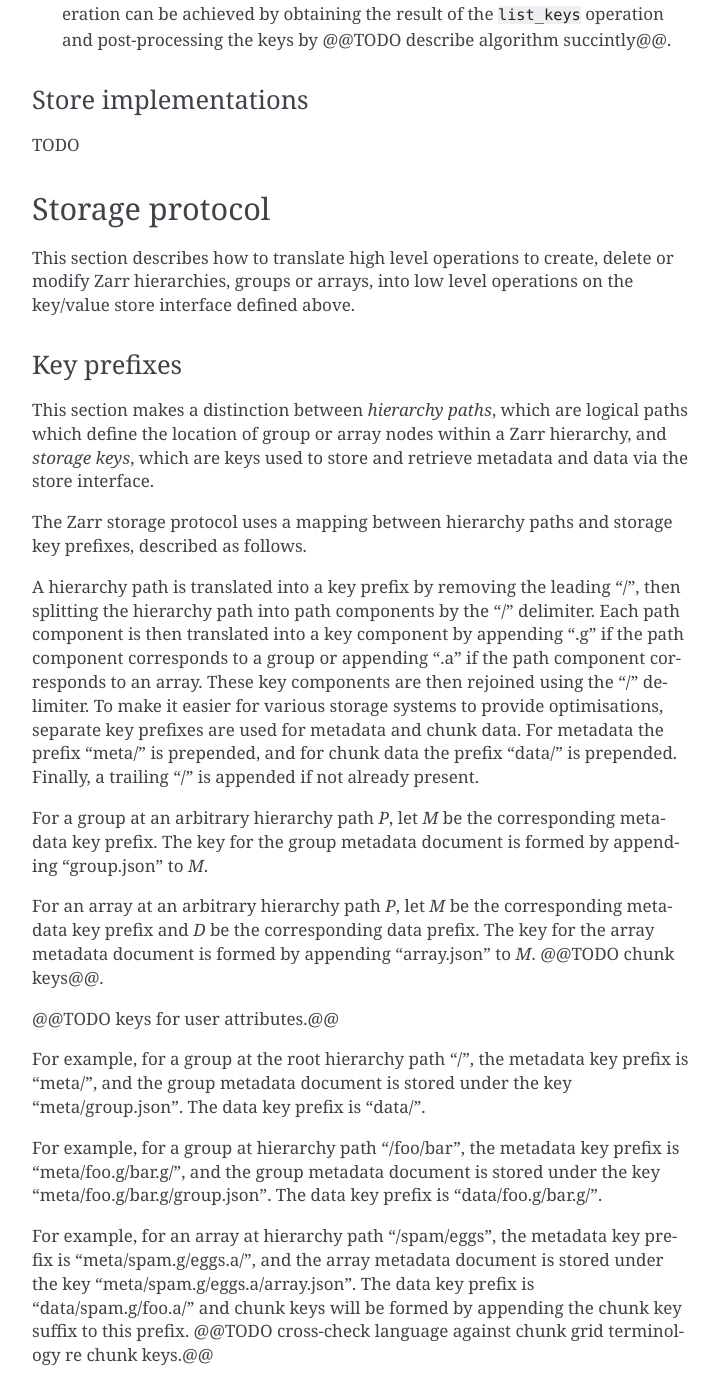
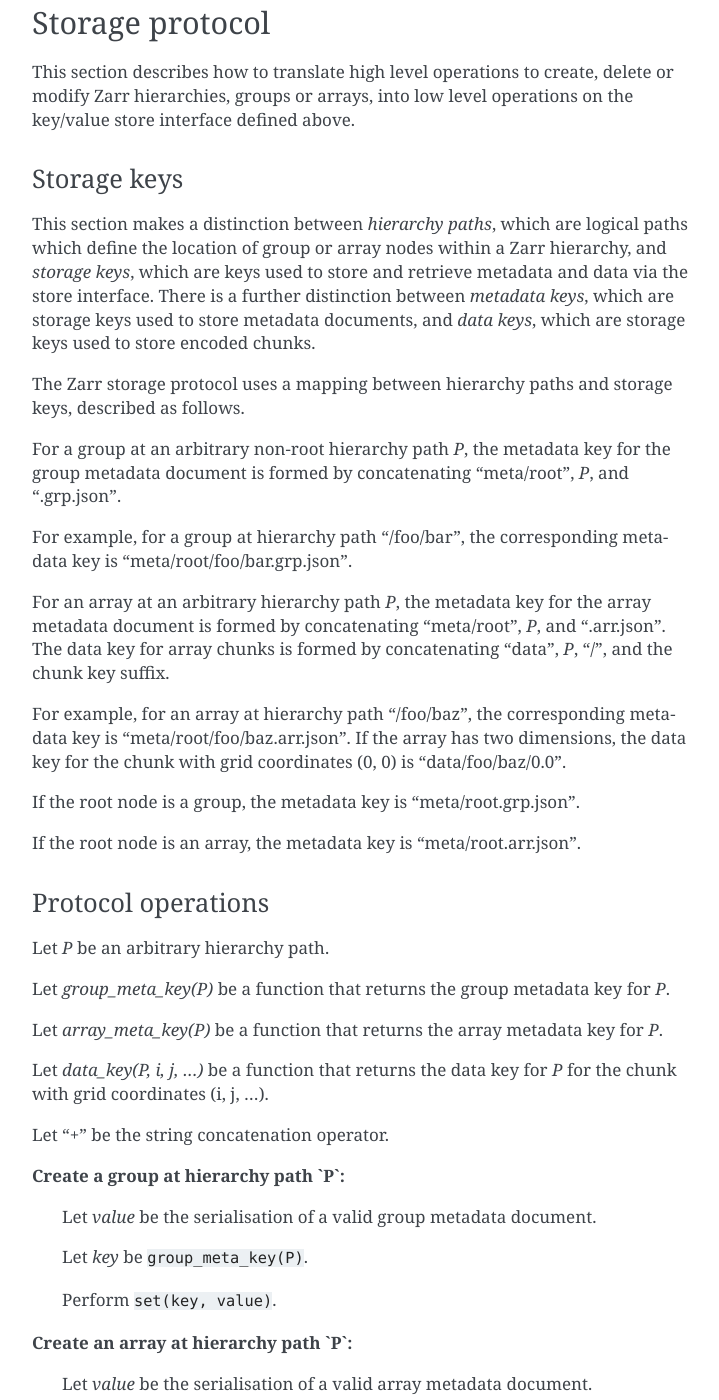
Before and after one commit to zarr-developers/zarr-specs, a Sphinx documentation site: the page built from docs/protocol/core/v3.0.rst, in a window 1280 px wide and 1400 px high, scrolled down 4458 px. Shown: the whole window, without its empty margins (388-1107 px from the left). Built offline with Sphinx 7.4.7, drawn with Linux system fonts in a browser that asks for light colours; some of the changed text lies outside the part shown.

Commit message:
change key formation, simplify

```diff
--- a/docs/protocol/core/v3.0.rst
+++ b/docs/protocol/core/v3.0.rst
@@ -166,65 +166,54 @@ assumed that the store holds (`key`, `value`) pairs, with only one
 such pair for any given `key`. I.e., a store is a mapping from keys to
 values.
 
-The following operations are required:
+The following operations are **required**:
 
-``set_value`` - Store a (`key`, `value`) pair.
+``set`` - Store a (`key`, `value`) pair.
 
     | Parameters: `key`, `value`
     | Output: none
 
-``get_value`` - Retrieve the `value` associated with a given `key`.
+``get`` - Retrieve the `value` associated with a given `key`.
 
     | Parameters: `key`
     | Output: `value`
 
-``list_keys`` - Retrieve all `keys` in the store.
+``del`` - Delete the given key/value pair from the store.
+
+    | Parameters: `key`
+    | Output: none
+
+``list`` - Retrieve all `keys` in the store.
 
     | Parameters: none
     | Output: set of `keys`
 
-``contains_key`` - Determine if the store contains a given `key`.
+The following operations are **optional**, but if provided may be used
+by an implementation of this protocol to optimise some operations:
 
-    | Parameters: `key`
-    | Output: True or False
+``listpre`` - Retrieve all keys with a given prefix.
 
-The following operations are optional, but if provided may be used by
-an implementation of this protocol to optimise some operations:
+    | Parameters: `prefix`
+    | Output: set of `keys` with the given `prefix`
 
-``list_keys_with_prefix`` - Retrieve all keys with a given prefix.
+    For example, if a store contains the keys "a/b" and "a/c", then
+    ``listpre("a/")`` would return "a/b" and "a/c".
 
-    | Parameters: `key` prefix
+    If ``listpre`` is not supported, fallback to ``list`` with
+    post-processing of the results.
+
+``listdir`` - Retrieve all keys with a given prefix and which do not
+contain "/" after the prefix. (Analogous to listing "files" in a
+"directory".)
+
+    | Parameters: `prefix`
     | Output: set of `keys`
 
-    If not supported, this operation can be achieved by using
-    `list_keys` then filtering the resulting set of keys to those with
-    the given prefix.
+    For example, if a store contains the keys "a/b", "a/c", "a/d/e",
+    then ``listdir("a/")`` would return "a/b" and "a/c".
 
-``list_prefixes`` - Retrieve all key prefixes which themselves have a
-given prefix, assuming the delimiter "/".
-
-    | Parameters: `key` prefix
-    | Output: set of `key` prefixes
-
-    For example, if a store contains the keys "a/b", "a/c", "d", "e",
-    "e/f", then ``list_prefixes("")`` would return "a/" and "e/".
-
-    For example, if a store contains the keys "foo/bar/baz" and
-    "foo/spam/eggs" then ``list_prefixes("")`` would return "foo/",
-    and ``list_prefixes("foo/")`` would return "foo/bar/" and
-    "foo/spam/".
-
-    The ``list_prefixes`` operation, if available, allows keys to be
-    queried in a similar manner to how directories on a file system
-    can be listed, although note that there is no requirement for a
-    store implementation to use a file system or to be aware of any
-    structure within the keys or attach any special meaning to the "/"
-    character within keys.
-
-    If the ``list_prefixes`` operation is not supported by a store then
-    the same operation can be achieved by obtaining the result of the
-    ``list_keys`` operation and post-processing the keys by @@TODO
-    describe algorithm succintly@@.
+    If ``listdir`` is not supported, fallback to ``listpre`` with
+    post-processing of the results.
 
 
 Store implementations
@@ -240,129 +229,110 @@ This section describes how to translate high level operations to
 create, delete or modify Zarr hierarchies, groups or arrays, into low
 level operations on the key/value store interface defined above.
 
-Key prefixes
+Storage keys
 ~~~~~~~~~~~~
 
 This section makes a distinction between `hierarchy paths`, which are
 logical paths which define the location of group or array nodes within
 a Zarr hierarchy, and `storage keys`, which are keys used to store and
-retrieve metadata and data via the store interface.
+retrieve metadata and data via the store interface. There is a further
+distinction between `metadata keys`, which are storage keys used to
+store metadata documents, and `data keys`, which are storage keys used
+to store encoded chunks.
 
 The Zarr storage protocol uses a mapping between hierarchy paths and
-storage key prefixes, described as follows.
+storage keys, described as follows.
 
-A hierarchy path is translated into a key prefix by removing the
-leading "/", then splitting the hierarchy path into path components by
-the "/" delimiter. Each path component is then translated into a key
-component by appending ".g" if the path component corresponds to a
-group or appending ".a" if the path component corresponds to an
-array. These key components are then rejoined using the "/"
-delimiter. To make it easier for various storage systems to provide
-optimisations, separate key prefixes are used for metadata and chunk
-data. For metadata the prefix "meta/" is prepended, and for chunk data
-the prefix "data/" is prepended. Finally, a trailing "/" is appended
-if not already present.
+For a group at an arbitrary non-root hierarchy path `P`, the metadata
+key for the group metadata document is formed by concatenating
+"meta/root", `P`, and ".grp.json".
 
-For a group at an arbitrary hierarchy path `P`, let `M` be the
-corresponding metadata key prefix. The key for the group metadata
-document is formed by appending "group.json" to `M`.
+For example, for a group at hierarchy path "/foo/bar", the
+corresponding metadata key is "meta/root/foo/bar.grp.json".
 
-For an array at an arbitrary hierarchy path `P`, let `M` be the
-corresponding metadata key prefix and `D` be the corresponding data
-prefix. The key for the array metadata document is formed by appending
-"array.json" to `M`. @@TODO chunk keys@@.
+For an array at an arbitrary hierarchy path `P`, the metadata key for
+the array metadata document is formed by concatenating "meta/root",
+`P`, and ".arr.json". The data key for array chunks is formed by
+concatenating "data", `P`, "/", and the chunk key suffix.
 
-@@TODO keys for user attributes.@@
+For example, for an array at hierarchy path "/foo/baz", the
+corresponding metadata key is "meta/root/foo/baz.arr.json". If the
+array has two dimensions, the data key for the chunk with grid
+coordinates (0, 0) is "data/foo/baz/0.0".
 
-For example, for a group at the root hierarchy path "/", the metadata
-key prefix is "meta/", and the group metadata document is stored under
-the key "meta/group.json". The data key prefix is "data/".
+If the root node is a group, the metadata key is "meta/root.grp.json".
 
-For example, for a group at hierarchy path "/foo/bar", the metadata
-key prefix is "meta/foo.g/bar.g/", and the group metadata document is
-stored under the key "meta/foo.g/bar.g/group.json". The data key
-prefix is "data/foo.g/bar.g/".
-
-For example, for an array at hierarchy path "/spam/eggs", the metadata
-key prefix is "meta/spam.g/eggs.a/", and the array metadata document
-is stored under the key "meta/spam.g/eggs.a/array.json". The data key
-prefix is "data/spam.g/foo.a/" and chunk keys will be formed by
-appending the chunk key suffix to this prefix. @@TODO cross-check
-language against chunk grid terminology re chunk keys.@@
+If the root node is an array, the metadata key is
+"meta/root.arr.json".
 
 
 Protocol operations
 ~~~~~~~~~~~~~~~~~~~
 
-@@TODO generalise so this section can be normative, plus examples.@@
+Let `P` be an arbitrary hierarchy path.
 
-Let `P` be an arbitrary hierarchy path. Let `meta_key_prefix(P)` be a
-function that returns the metadata key prefix for `P`, and let
-`data_key_prefix(P)` be a function that returns the data key prefix
-for `P`. Let "+" be the string concatenation operator.
+Let `group_meta_key(P)` be a function that returns the group metadata
+key for `P`.
 
-**Create a group at hierarchy path `P`.**
+Let `array_meta_key(P)` be a function that returns the array metadata
+key for `P`.
+
+Let `data_key(P, i, j, ...)` be a function that returns the data key
+for `P` for the chunk with grid coordinates (i, j, ...).
+
+Let "+" be the string concatenation operator.
+
+**Create a group at hierarchy path `P`:**
 
     Let `value` be the serialisation of a valid group metadata
-    document. Let `key` be ``meta_key_prefix(P) +
-    "group.json"``. Invoke ``set_value(key, value)``.
+    document.
 
-    For example, if `P` is the root hierarchy path "/", invoke
-    ``set_value("meta/group.json", value)``.
+    Let `key` be ``group_meta_key(P)``.
 
-    For example, if `P` is the hierarchy path "/foo/bar", invoke
-    ``set_value("meta/foo.g/bar.g/group.json", value)``.
+    Perform ``set(key, value)``.
 
-    When a group is created at path `P` where `P` is not the root
-    hierarchy path, then it is **not** necessary to check if groups
-    already exist at all ancestor paths of `P`. For example, if `P` is
-    "/foo/bar", it is not necessary to check if groups exist at paths
-    "/" and "/foo", nor is it necessary to create groups at these
-    ancestor paths if they do not exist. Explicitly creating a group
-    at a non-root path `P` implicitly creates groups at all ancestor
-    paths if they have not been explicitly created.
-
-**Create an array at hierarchy path "/spam/eggs".**
+**Create an array at hierarchy path `P`:**
 
     Let `value` be the serialisation of a valid array metadata
-    document. Invoke ``set_value("meta/spam.g/eggs.a/array.json",
-    value)``.
+    document.
 
-**List children of the group at hierarchy root path "/".**
+    Let `key` be ``array_meta_key(P)``.
 
-    Let `prefixes` be the result of invoking
-    ``list_prefixes("meta/")``. @@TODO finish this.
+    Perform ``set(key, value)``.
+
+**List children of the group at hierarchy path `P`.**
+
+    Let `prefix` = "meta/root" + `P` + "/".
+
+    Let `keys` = ``listdir(prefix)``.
+
+    Hierarchy paths for child arrays are obtained by filtering `keys`
+    to retain only those ending in ".arr.json", then stripping the
+    leading "meta/root" and trailing ".arr.json" from each.
+
+    Hierarchy paths for child groups are obtained by filtering `keys`
+    to retain only those ending in ".grp.json", then stripping the
+    leading "meta/root" and trailing ".grp.json" from each.
+
+    Note that it is not necessary to retrieve the metadata documents
+    for any of these child arrays or groups. The existence of the
+    nodes can be inferred from the presence of the keys.
 
 **List all nodes in a hierarchy.**
 
-    @@TODO better explanation@@. List all keys in the store with
-    prefix "meta/". Collect all array nodes by filtering for keys
-    ending in "array.json" and reconstructing their hierarchy
-    path. Collect all explicit group nodes by filtering for keys
-    ending in "group.json" and reconstructing their hierarchy
-    paths. Collect all implicit group nodes.
+    Let `keys` = ``listpre("meta/root/")``.
 
-**Delete an array at path "/spam/eggs".**
+    Hierarchy paths for array nodes are obtained by filtering `keys`
+    to retain only those ending in ".arr.json", then stripping the
+    leading "meta/root" and trailing ".arr.json" from each.
 
-    @@TODO better explanation@@. Delete all keys with the prefix
-    "meta/spam.g/eggs.a/". Delete all keys with the prefix
-    "data/spam.g/eggs.a/".
+    Hierarchy paths for group nodes are obtained by filtering `keys`
+    to retain only those ending in ".grp.json", then stripping the
+    leading "meta/root" and trailing ".grp.json" from each.
 
-**Delete a group at path "/foo/bar".**
+    @@TODO explain something about implicit groups.@@
 
-    @@TODO better explanation@@. Delete all keys with the prefix
-    "meta/foo.g/bar.g/". Delete all keys with the prefix
-    "data/foo.g/bar.g".
-
-**Replace an existing array at path "/spam/eggs" with a new array.**
-
-    @@TODO
-
-**Replace an existing array at path "/spam/eggs" with a new grouop.**
-
-    @@TODO
-
-**Replace an existing group at path "/foo/bar" with a new array.**
+**Delete a node at path `P`.**
 
     @@TODO
 
@@ -374,22 +344,16 @@ for `P`. Let "+" be the string concatenation operator.
 
     @@TODO
 
-**Reshape an array.**
+**Determine if a node exists at a given hierarchy path.**
 
     @@TODO
 
-**Store user attributes in a group or array.**
 
-    @@TODO
-
-**Retrieve user attribute in a group or array.**
-
-    @@TODO
-
-**Determine if an array exists at a given hierarchy path.**
-
-    @@TODO
-
-**Determine if a group exists at a given hierarchy path.**
-
-    @@TODO
+@@TODO describe implicit groups...@@ When a group is created at path
+`P` where `P` is not the root hierarchy path, then it is **not**
+necessary to check if groups already exist at all ancestor paths of
+`P`. For example, if `P` is "/foo/bar", it is not necessary to check
+if groups exist at paths "/" and "/foo", nor is it necessary to create
+groups at these ancestor paths if they do not exist. Explicitly
+creating a group at a non-root path `P` implicitly creates groups at
+all ancestor paths.
```
